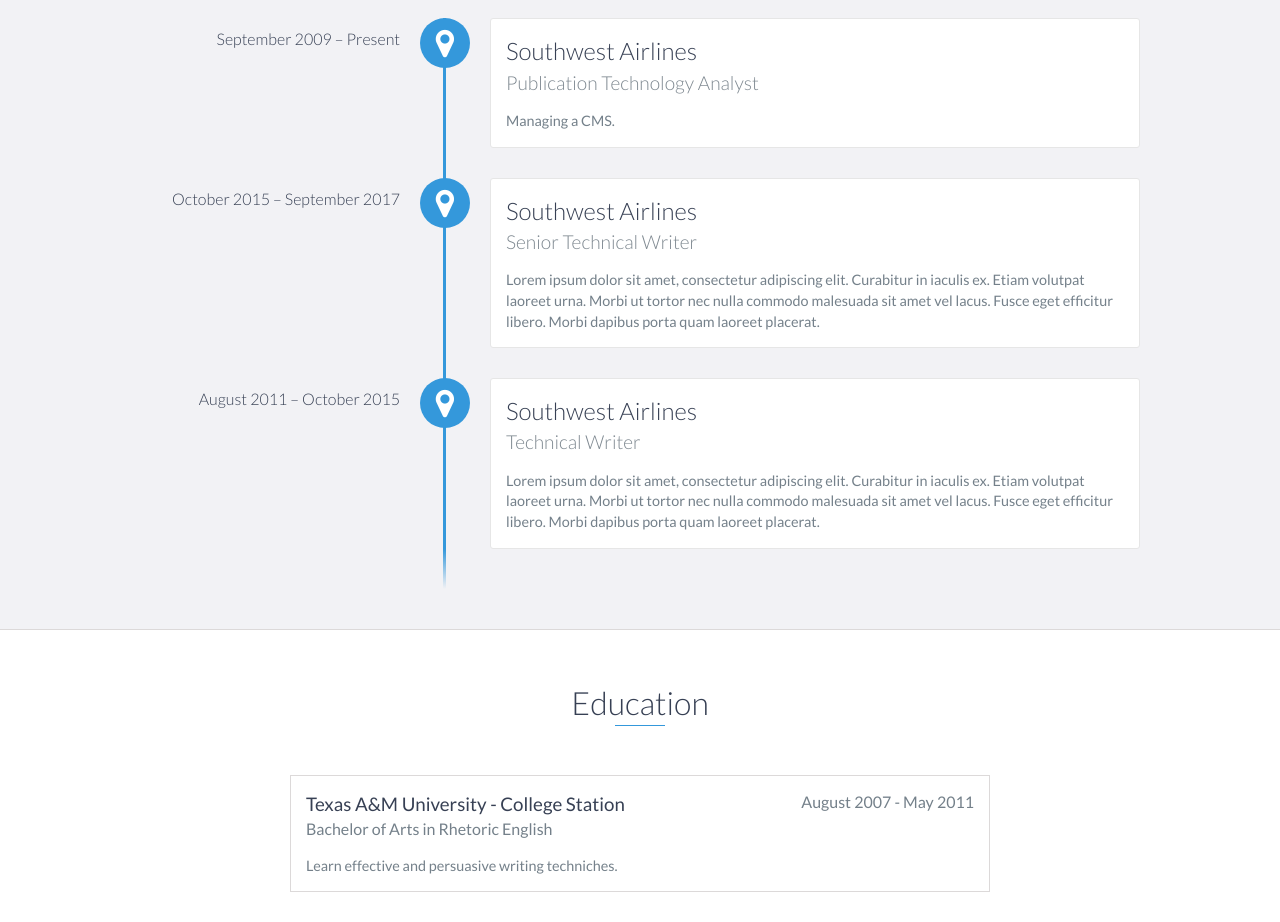
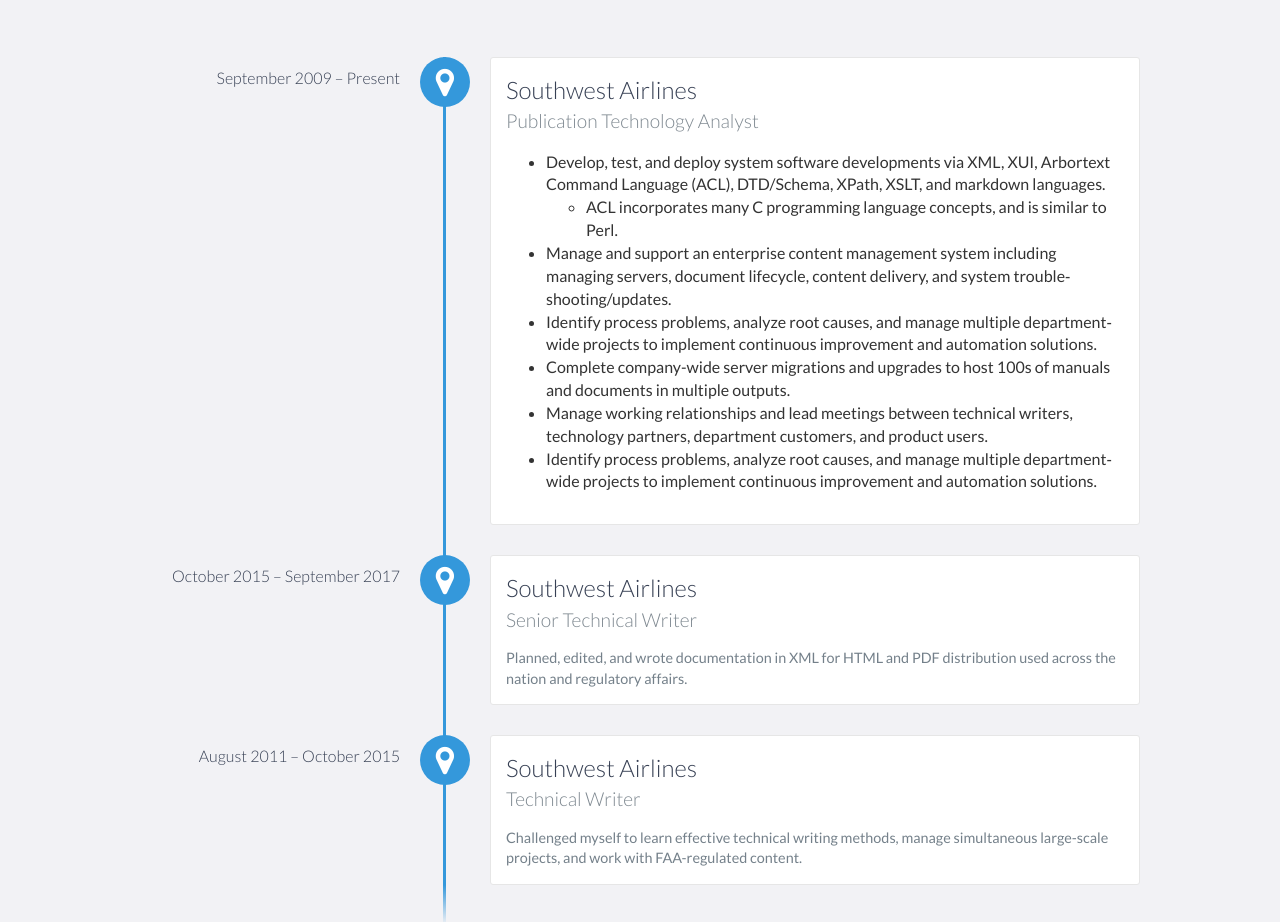
Before and after one commit to mercedezsylvia/mercedezsylvia.github.io, a website: page index.html in a window 1280 px wide. Shown: the part 1164-2086 px from the top of the page. Drawn offline with nearby package versions, Linux system fonts and the light colour scheme.

Commit message:
Update index.html

```diff
--- a/index.html
+++ b/index.html
@@ -50,7 +50,7 @@
         <div id="lead-content">
             <h1>Mercedez Sylvia</h1>
             <h2>Knowledge Engineer</h2>
-            <a href="https://github.com/mercedezsylvia/mercedezsylvia.github.io/MercedezSylvia_Resume.pdf" class="btn-rounded-white">Download Resume</a>
+            <a href="https://github.com/mercedezsylvia/mercedezsylvia.github.io/blob/30ab0afe8869ac7c6ac8d949953d885375fc3e7c/MercedezSylvia_Resume.pdf" class="btn-rounded-white">Download Resume</a>
         </div>
         <!-- End #lead-content -->
 
@@ -78,6 +78,9 @@
 			<p>
                        I am passionate about content and technology, and how together they can change the face of an industry.
                     </p>
+		<p>
+			My experience is working with content management systems, content publications, XML data extraction and reporting, AWS cloud technologies, Python, Java, and various scripting/markup languages. My recent projects focus on implementing effectivity and regulation tracking into company-wide manuals.
+		</p>
                 </div>
             </div>
         </div>
@@ -90,16 +93,38 @@
             <div data-date="September 2009 – Present">
                 <h3>Southwest Airlines</h3>
                 <h4>Publication Technology Analyst</h4>
-                <p>
-                    Managing a CMS.
-                </p>
+                <ul>
+                <li>
+                    Develop, test, and deploy system software developments via XML, XUI, Arbortext Command Language (ACL), DTD/Schema, XPath, XSLT, and markdown languages.
+			<ul>
+			<li>
+			ACL incorporates many C programming language concepts, and is similar to Perl.
+			</li>
+			</ul>
+                </li>
+                <li>
+                    Manage and support an enterprise content management system including managing servers, document lifecycle, content delivery, and system trouble‐shooting/updates.
+                </li>
+                <li>
+                    Identify process problems, analyze root causes, and manage multiple department‐wide projects to implement continuous improvement and automation solutions.
+                </li>
+		<li>
+                    Complete company-wide server migrations and upgrades to host 100s of manuals and documents in multiple outputs.
+                </li>
+		<li>
+			Manage working relationships and lead meetings between technical writers, technology partners, department customers, and product users.
+		</li>
+		<li>
+                    Identify process problems, analyze root causes, and manage multiple department‐wide projects to implement continuous improvement and automation solutions.
+                </li>
+            </ul>
             </div>
 
             <div data-date="October 2015 – September 2017">
                 <h3>Southwest Airlines</h3>
                 <h4>Senior Technical Writer</h4>
                 <p>
-                    Lorem ipsum dolor sit amet, consectetur adipiscing elit. Curabitur in iaculis ex. Etiam volutpat laoreet urna. Morbi ut tortor nec nulla commodo malesuada sit amet vel lacus. Fusce eget efficitur libero. Morbi dapibus porta quam laoreet placerat.
+                    Planned, edited, and wrote documentation in XML for HTML and PDF distribution used across the nation and regulatory affairs.
                 </p>
             </div>
 
@@ -107,7 +132,7 @@
                 <h3>Southwest Airlines</h3>
                 <h4>Technical Writer</h4>
                 <p>
-                    Lorem ipsum dolor sit amet, consectetur adipiscing elit. Curabitur in iaculis ex. Etiam volutpat laoreet urna. Morbi ut tortor nec nulla commodo malesuada sit amet vel lacus. Fusce eget efficitur libero. Morbi dapibus porta quam laoreet placerat.
+			Challenged myself to learn effective technical writing methods, manage simultaneous large-scale projects, and work with FAA-regulated content.
                 </p>
             </div>
         </div>
```
